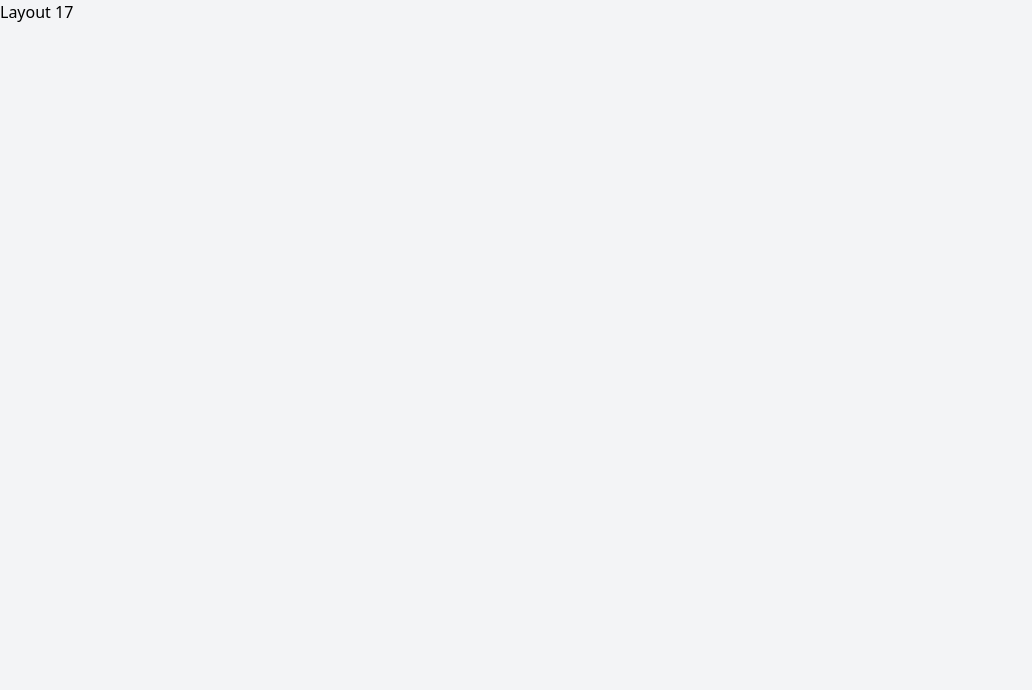
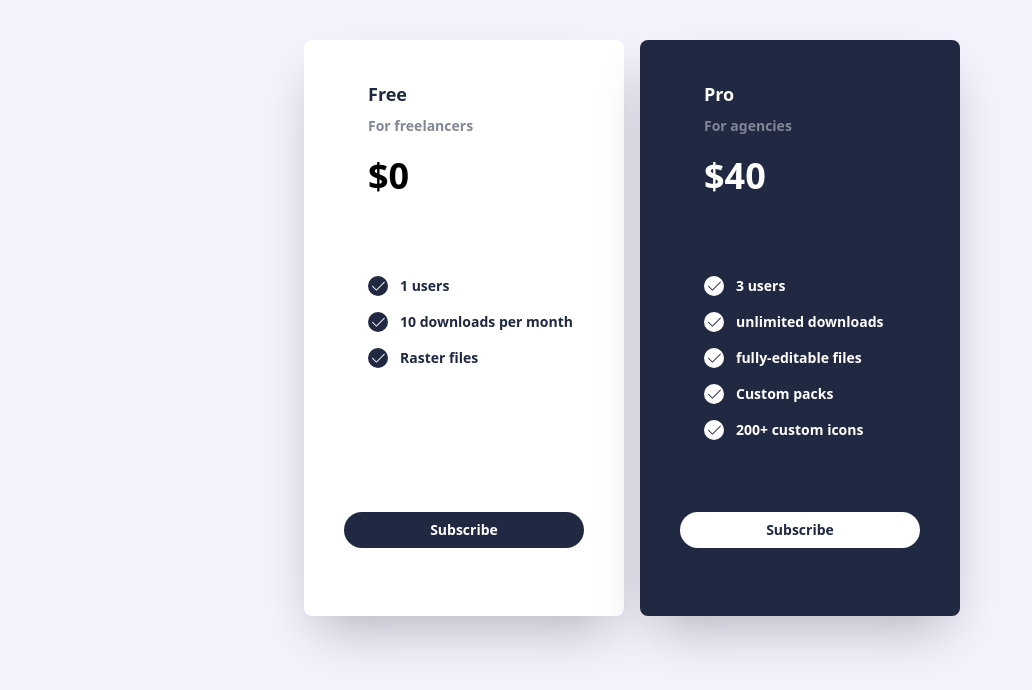
Before and after one commit to nasir-001/100-components, a Vue app: page /layout17 in a window 1280 px wide. Shown: the top 690 px of the page, without its empty margins (0-1032 px from the left). Built offline with nearby package versions, Linux system fonts and the light colour scheme; the HTML template or start-up script is replaced by a standard one.

Commit message:
finish component 17

```diff
--- a/src/views/Layout17.vue
+++ b/src/views/Layout17.vue
@@ -1,6 +1,135 @@
 <template>
-  <div>
-    Layout 17
+  <div class="bg-layout17backgroundColor h-screen">
+    <div class="flex justify-center top-10 sticky">
+      <div class="w-80 mr-4 h-144 bg-white rounded-lg shadow-2xl">
+        <div class="pt-10 pl-16 text-layout17secondCardColor text-lg font-semibold">
+          Free
+        </div>
+        <div class="pt-2 font-semibold pl-16 text-sm text-layout17textColor">
+          For freelancers
+        </div>
+        <div class="text-4xl pl-16 pt-5 font-bold">
+          $0
+        </div>
+        <div class="pt-20 pl-16">
+          <div class="flex justify-start">
+            <div class="w-5 h-5 rounded-full text-white bg-layout17secondCardColor">
+              <svg class="fill-current" viewBox="0 0 50 50" enable-background="new 0 0 50 50" xml:space="preserve">
+              <path d="M40.267,14.628L20.974,33.921l-9.293-9.293c-0.391-0.391-1.023-0.391-1.414,0s-0.391,1.023,0,1.414l10,10
+                c0.195,0.195,0.451,0.293,0.707,0.293s0.512-0.098,0.707-0.293l20-20c0.391-0.391,0.391-1.023,0-1.414S40.657,14.237,40.267,14.628z
+                "/>
+              </svg>
+            </div>
+            <div class="text-layout17secondCardColor text-sm ml-3 font-semibold">
+              1 users
+            </div>
+          </div>
+          <div class="flex mt-4 justify-start">
+            <div class="w-5 h-5 rounded-full text-white bg-layout17secondCardColor">
+              <svg class="fill-current" viewBox="0 0 50 50" enable-background="new 0 0 50 50" xml:space="preserve">
+              <path d="M40.267,14.628L20.974,33.921l-9.293-9.293c-0.391-0.391-1.023-0.391-1.414,0s-0.391,1.023,0,1.414l10,10
+                c0.195,0.195,0.451,0.293,0.707,0.293s0.512-0.098,0.707-0.293l20-20c0.391-0.391,0.391-1.023,0-1.414S40.657,14.237,40.267,14.628z
+                "/>
+              </svg>
+            </div>
+            <div class="text-layout17secondCardColor text-sm ml-3 font-semibold">
+              10 downloads per month
+            </div>
+          </div>
+          <div class="flex mt-4 justify-start">
+            <div class="w-5 h-5 rounded-full text-white bg-layout17secondCardColor">
+              <svg class="fill-current" viewBox="0 0 50 50" enable-background="new 0 0 50 50" xml:space="preserve">
+              <path d="M40.267,14.628L20.974,33.921l-9.293-9.293c-0.391-0.391-1.023-0.391-1.414,0s-0.391,1.023,0,1.414l10,10
+                c0.195,0.195,0.451,0.293,0.707,0.293s0.512-0.098,0.707-0.293l20-20c0.391-0.391,0.391-1.023,0-1.414S40.657,14.237,40.267,14.628z
+                "/>
+              </svg>
+            </div>
+            <div class="text-layout17secondCardColor text-sm ml-3 font-semibold">
+              Raster files
+            </div>
+          </div>
+        </div>
+        <div class="mt-36 cursor-pointer mx-10 py-2 bg-layout17secondCardColor text-white text-center font-semibold text-sm rounded-full">
+          Subscribe
+        </div>
+      </div>
+      <div class="w-80 mr-4 h-144 bg-layout17secondCardColor rounded-lg shadow-2xl">
+        <div class="pt-10 pl-16 text-white text-lg font-semibold">
+          Pro
+        </div>
+        <div class="pt-2 font-semibold pl-16 text-sm text-layout17textColor">
+          For agencies
+        </div>
+        <div class="text-4xl pl-16 pt-5 font-bold text-white">
+          $40
+        </div>
+        <div class="pt-20 pl-16">
+          <div class="flex justify-start">
+            <div class="w-5 h-5 rounded-full text-layout17secondCardColor bg-white">
+              <svg class="fill-current" viewBox="0 0 50 50" enable-background="new 0 0 50 50" xml:space="preserve">
+              <path d="M40.267,14.628L20.974,33.921l-9.293-9.293c-0.391-0.391-1.023-0.391-1.414,0s-0.391,1.023,0,1.414l10,10
+                c0.195,0.195,0.451,0.293,0.707,0.293s0.512-0.098,0.707-0.293l20-20c0.391-0.391,0.391-1.023,0-1.414S40.657,14.237,40.267,14.628z
+                "/>
+              </svg>
+            </div>
+            <div class="text-white text-sm ml-3 font-semibold">
+              3 users
+            </div>
+          </div>
+          <div class="flex mt-4 justify-start">
+            <div class="w-5 h-5 rounded-full text-layout17secondCardColor bg-white">
+              <svg class="fill-current" viewBox="0 0 50 50" enable-background="new 0 0 50 50" xml:space="preserve">
+              <path d="M40.267,14.628L20.974,33.921l-9.293-9.293c-0.391-0.391-1.023-0.391-1.414,0s-0.391,1.023,0,1.414l10,10
+                c0.195,0.195,0.451,0.293,0.707,0.293s0.512-0.098,0.707-0.293l20-20c0.391-0.391,0.391-1.023,0-1.414S40.657,14.237,40.267,14.628z
+                "/>
+              </svg>
+            </div>
+            <div class="text-white text-sm ml-3 font-semibold">
+              unlimited downloads
+            </div>
+          </div>
+          <div class="flex mt-4 justify-start">
+            <div class="w-5 h-5 rounded-full text-layout17secondCardColor bg-white">
+              <svg class="fill-current" viewBox="0 0 50 50" enable-background="new 0 0 50 50" xml:space="preserve">
+              <path d="M40.267,14.628L20.974,33.921l-9.293-9.293c-0.391-0.391-1.023-0.391-1.414,0s-0.391,1.023,0,1.414l10,10
+                c0.195,0.195,0.451,0.293,0.707,0.293s0.512-0.098,0.707-0.293l20-20c0.391-0.391,0.391-1.023,0-1.414S40.657,14.237,40.267,14.628z
+                "/>
+              </svg>
+            </div>
+            <div class="text-white text-sm ml-3 font-semibold">
+              fully-editable files
+            </div>
+          </div>
+          <div class="flex mt-4 justify-start">
+            <div class="w-5 h-5 rounded-full text-layout17secondCardColor bg-white">
+              <svg class="fill-current" viewBox="0 0 50 50" enable-background="new 0 0 50 50" xml:space="preserve">
+              <path d="M40.267,14.628L20.974,33.921l-9.293-9.293c-0.391-0.391-1.023-0.391-1.414,0s-0.391,1.023,0,1.414l10,10
+                c0.195,0.195,0.451,0.293,0.707,0.293s0.512-0.098,0.707-0.293l20-20c0.391-0.391,0.391-1.023,0-1.414S40.657,14.237,40.267,14.628z
+                "/>
+              </svg>
+            </div>
+            <div class="text-white text-sm ml-3 font-semibold">
+              Custom packs
+            </div>
+          </div>
+          <div class="flex mt-4 justify-start">
+            <div class="w-5 h-5 rounded-full text-layout17secondCardColor bg-white">
+              <svg class="fill-current" viewBox="0 0 50 50" enable-background="new 0 0 50 50" xml:space="preserve">
+              <path d="M40.267,14.628L20.974,33.921l-9.293-9.293c-0.391-0.391-1.023-0.391-1.414,0s-0.391,1.023,0,1.414l10,10
+                c0.195,0.195,0.451,0.293,0.707,0.293s0.512-0.098,0.707-0.293l20-20c0.391-0.391,0.391-1.023,0-1.414S40.657,14.237,40.267,14.628z
+                "/>
+              </svg>
+            </div>
+            <div class="text-white text-sm ml-3 font-semibold">
+              200+ custom icons
+            </div>
+          </div>
+        </div>
+        <div class="mt-18 cursor-pointer mx-10 py-2 bg-white text-layout17secondCardColor text-center font-semibold text-sm rounded-full">
+          Subscribe
+        </div>
+      </div>
+    </div>
   </div>
 </template>
 
--- a/tailwind.config.js
+++ b/tailwind.config.js
@@ -56,13 +56,17 @@ module.exports = {
         'layout15listHoverColor': '#f0f3fa',
         'layout16backgroundColor': '#f2f6ff',
         'layout16gradientDownColor': '#936be4',
-        'layout16gradientUpColor': '#5ea1ff'
+        'layout16gradientUpColor': '#5ea1ff',
+        'layout17backgroundColor': '#f4f2fd',
+        'layout17secondCardColor': '#202842',
+        'layout17textColor': '#828795'
       },
       // eslint-disable-next-line no-unused-vars
       backgroundImage: theme => ({
         'soil-background': "url('/img/pexels-mitchell-luo-3707669.jpg')"
       }),
       spacing: {
+        18: '4.5rem',
         88: '22rem',
         100: '25rem',
         108: '27rem',
```
Also changed, not shown: src/assets/svg/11854193071582779178.svg (added), src/assets/svg/17343351631553239370.svg (added).
